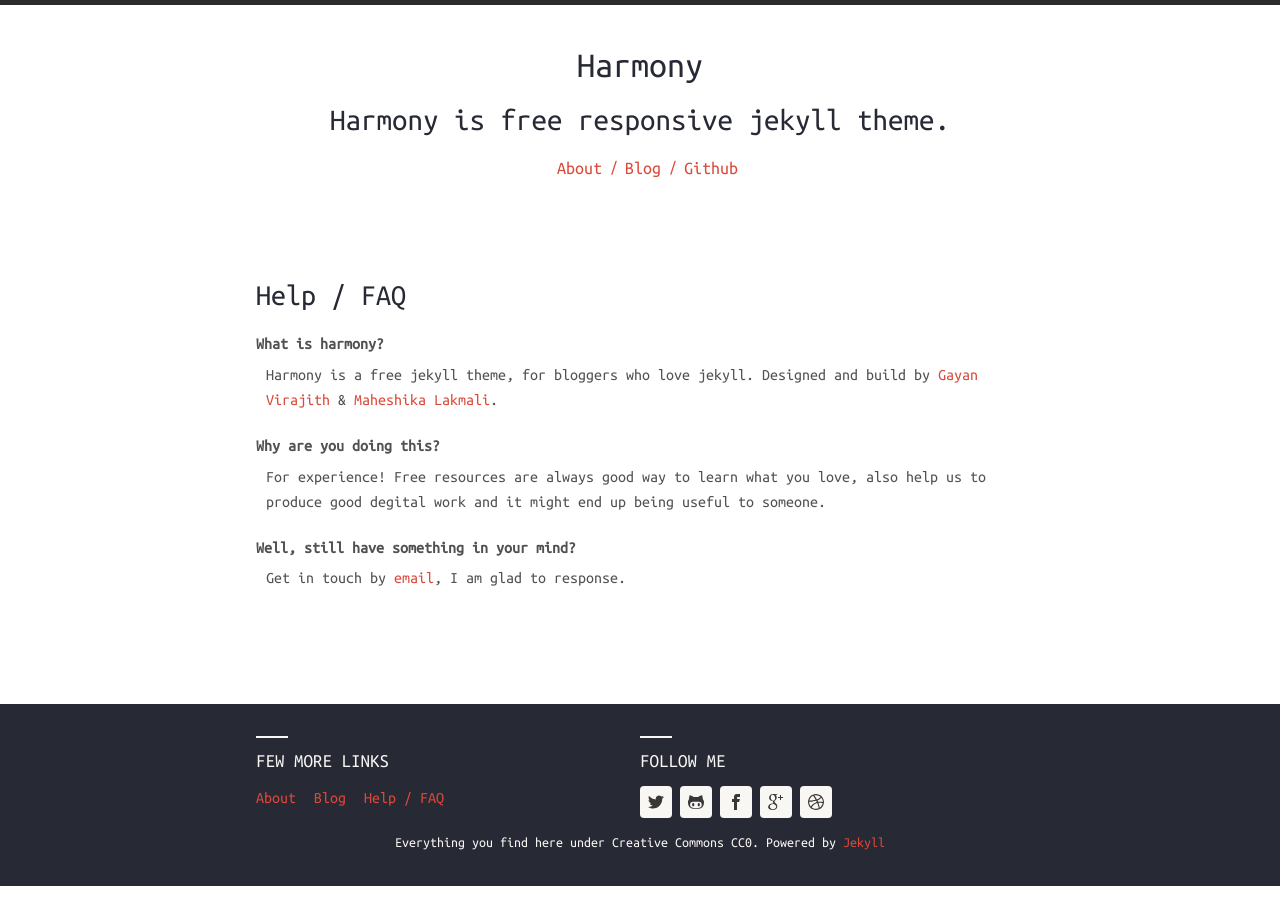
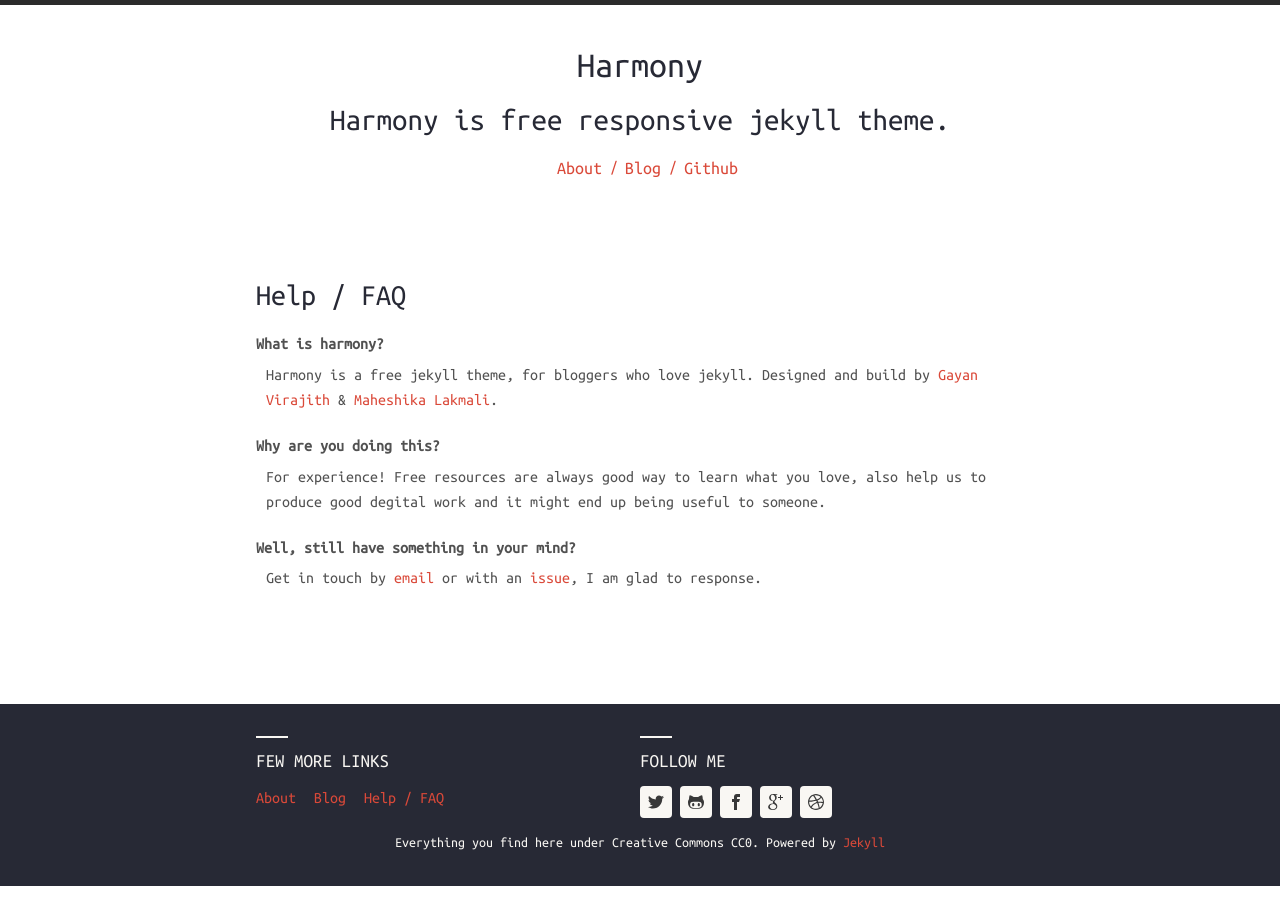
Before and after one commit to gayanvirajith/harmony, a Jekyll site: the page built from faq.md, in a window 1280 px wide. Built offline with Jekyll 4.4.1, drawn with Linux system fonts in a browser that asks for light colours; nearby versions of some CDN libraries.

Commit message:
Modified FAQ page : open an issue link added.

```diff
--- a/faq.md
+++ b/faq.md
@@ -10,4 +10,4 @@
 : For experience! Free resources are always good way to learn what you love, also help us to produce good degital work and it might end up being useful to someone.
 
 Well, still have something in your mind?
-: Get in touch by [email](gayanvirajith@gmail.com), I am glad to response.
+: Get in touch by [email](gayanvirajith@gmail.com) or with an [issue](https://github.com/web-create/harmony/issues/new), I am glad to response.
```
